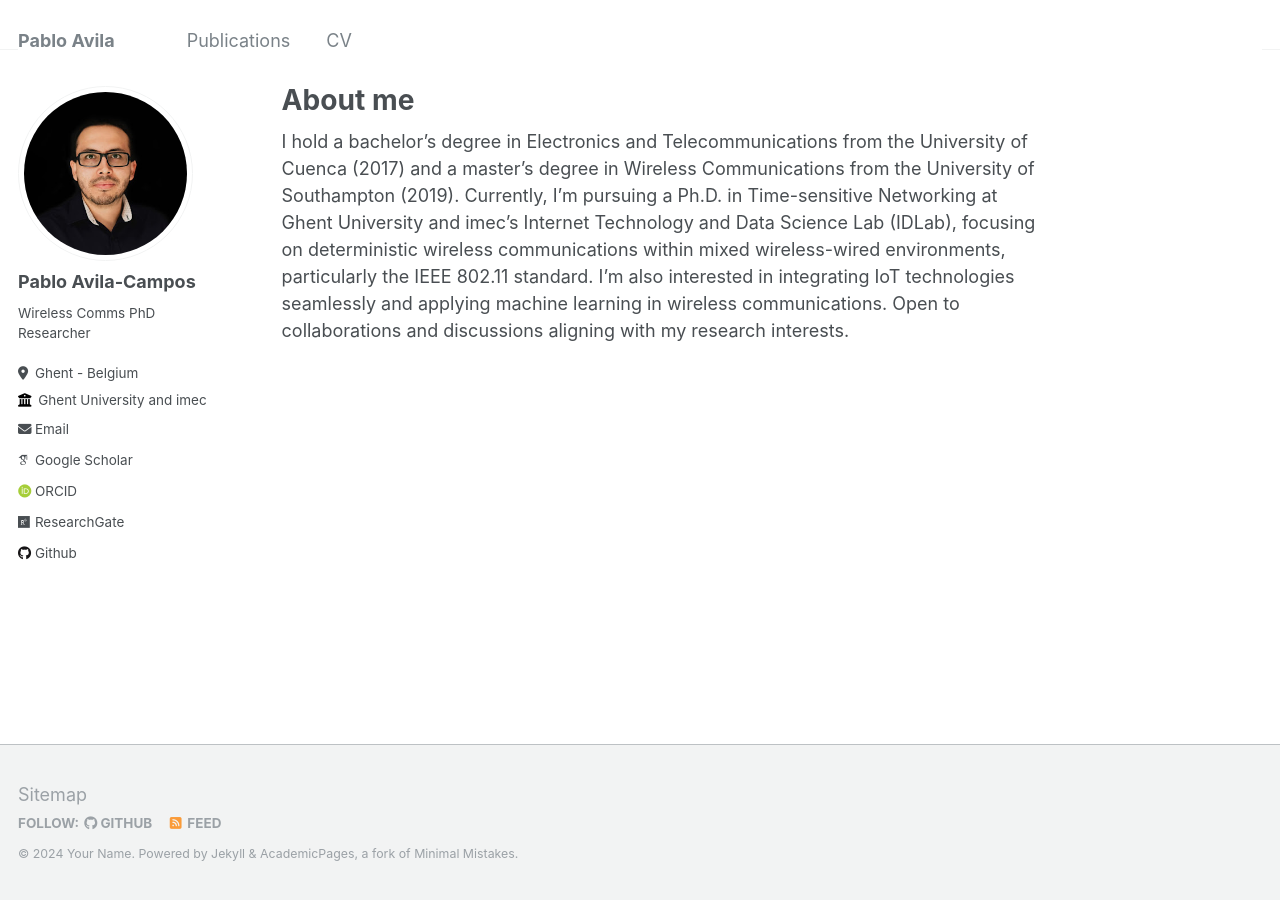
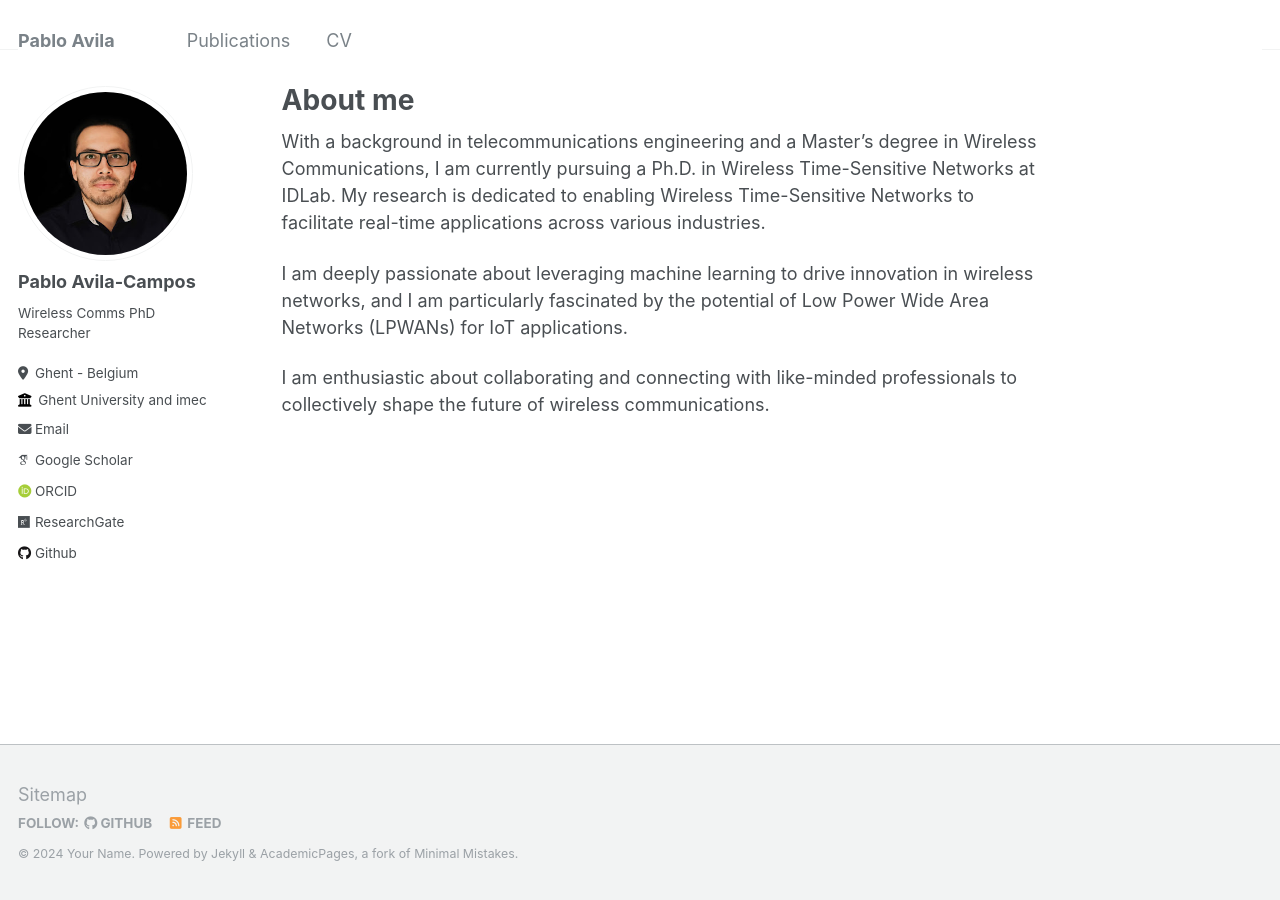
Before and after one commit to pavilac/pavilac.github.io, a Jekyll site: the page built from _pages/about.md, in a window 1280 px wide. Built offline with Jekyll 4.4.1, drawn with Linux system fonts in a browser that asks for light colours; some web fonts are replaced.

Commit message:
Update about.md

```diff
--- a/_pages/about.md
+++ b/_pages/about.md
@@ -7,4 +7,8 @@ redirect_from:
   - /about.html
 ---
 
-I hold a bachelor's degree in Electronics and Telecommunications from the University of Cuenca (2017) and a master's degree in Wireless Communications from the University of Southampton (2019). Currently, I'm pursuing a Ph.D. in Time-sensitive Networking at Ghent University and imec's Internet Technology and Data Science Lab (IDLab), focusing on deterministic wireless communications within mixed wireless-wired environments, particularly the IEEE 802.11 standard. I'm also interested in integrating IoT technologies seamlessly and applying machine learning in wireless communications. Open to collaborations and discussions aligning with my research interests.
+With a background in telecommunications engineering and a Master's degree in Wireless Communications, I am currently pursuing a Ph.D. in Wireless Time-Sensitive Networks at IDLab. My research is dedicated to enabling Wireless Time-Sensitive Networks to facilitate real-time applications across various industries.
+
+I am deeply passionate about leveraging machine learning to drive innovation in wireless networks, and I am particularly fascinated by the potential of Low Power Wide Area Networks (LPWANs) for IoT applications.
+
+I am enthusiastic about collaborating and connecting with like-minded professionals to collectively shape the future of wireless communications.
```
